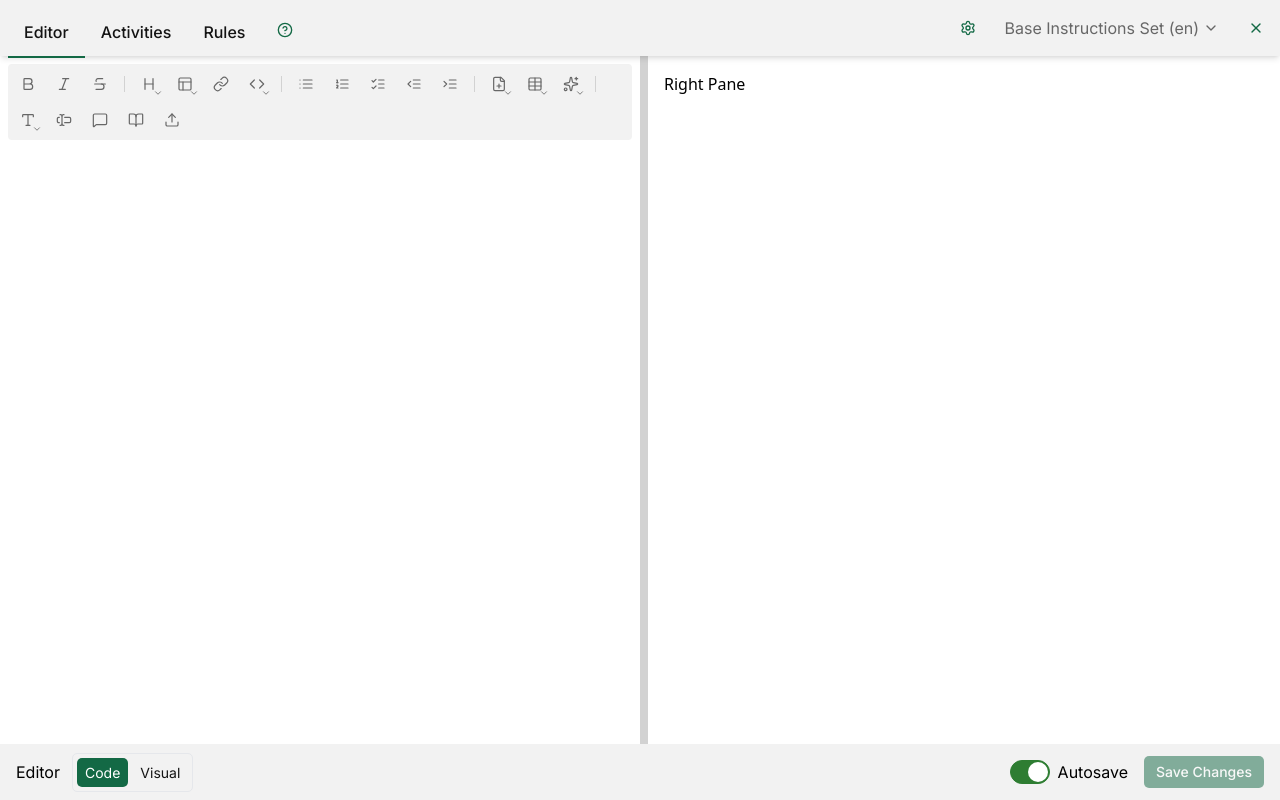
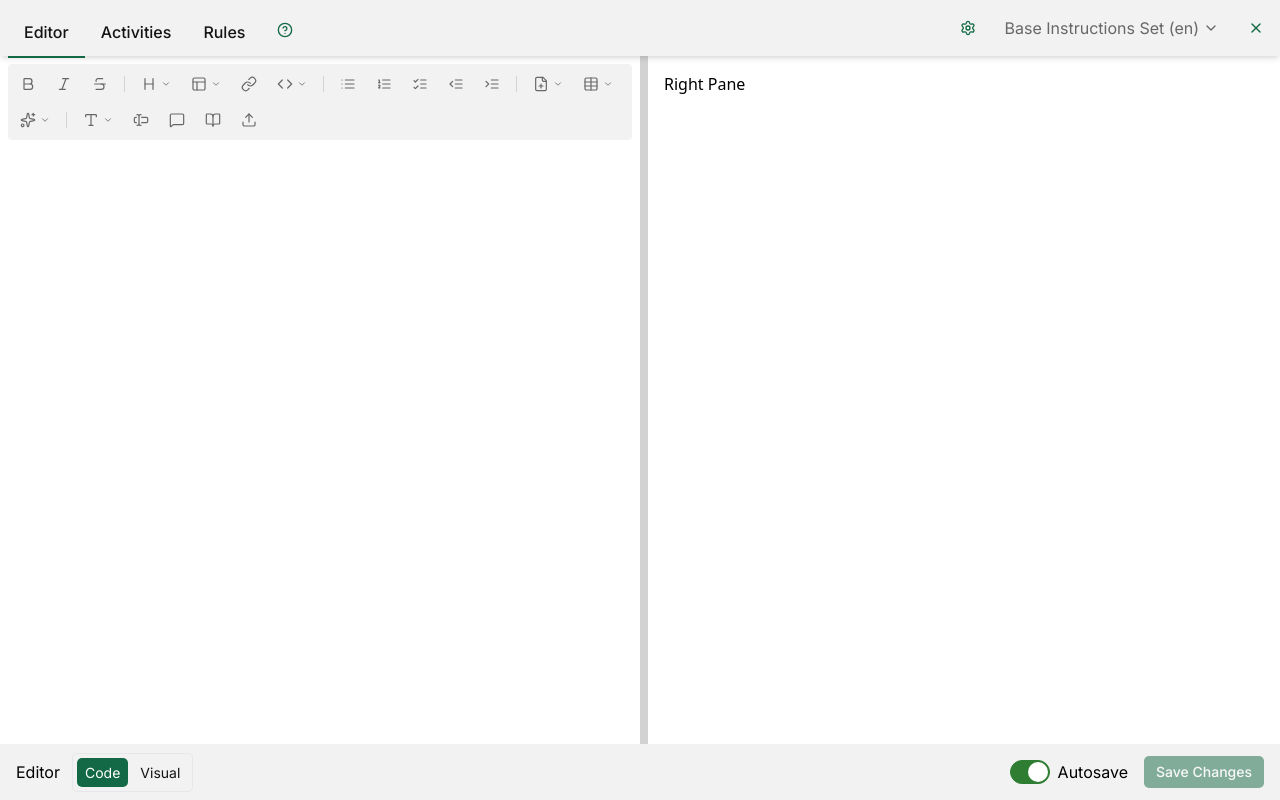
Before and after one commit to keoswalt/skillable-prototype-builder, a Next.js app: page /instructions-editor in a window 1280 px wide. Built offline with nearby package versions, Linux system fonts and the light colour scheme.

Commit message:
Fix padding for toolbar dropdown buttons

```diff
--- a/src/components/editor/FormattingToolbar.tsx
+++ b/src/components/editor/FormattingToolbar.tsx
@@ -39,7 +39,7 @@ const ToolbarButton: React.FC<ToolbarButtonProps> = ({
   active = false,
   onClick,
 }) => {
-  const baseClasses = `relative inline-flex h-8 w-8 items-center justify-center rounded transition-colors duration-150 focus-visible:outline-none focus-visible:ring-2 focus-visible:ring-primary-main`;
+  const baseClasses = `relative inline-flex h-8 min-w-8 px-2 items-center justify-center rounded transition-colors duration-150 focus-visible:outline-none focus-visible:ring-2 focus-visible:ring-primary-main`;
   const stateClasses = active
     ? 'bg-primary-main text-primary-contrast'
     : 'text-_components-text-secondary hover:bg-primary-soft hover:text-primary-contrast';
@@ -52,15 +52,17 @@ const ToolbarButton: React.FC<ToolbarButtonProps> = ({
         className={`${baseClasses} ${stateClasses}`}
         onClick={onClick}
       >
+        <div className="flex items-center justify-center w-full h-full gap-1">
           <Icon icon={Icons[icon]} size={16} strokeWidth={1.8} />
           {hasDropdown && (
             <Icon
               icon={Icons['chevronDown']}
               size={10}
-            className="absolute bottom-0.5 right-0.5"
+              className="relative"
               strokeWidth={2}
             />
           )}
+        </div>
       </button>
     </Tooltip>
   );
```
Lines whose indentation alone changed are shown as unchanged.
